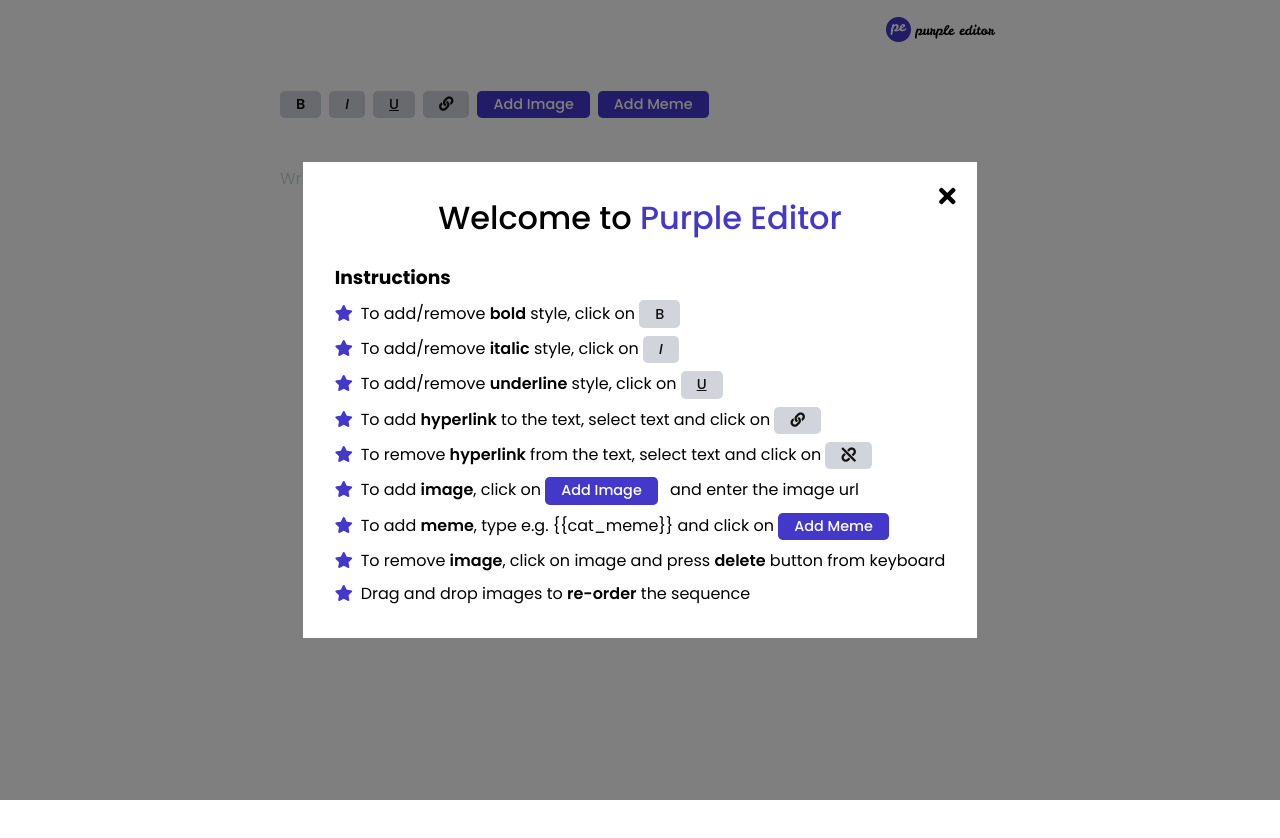
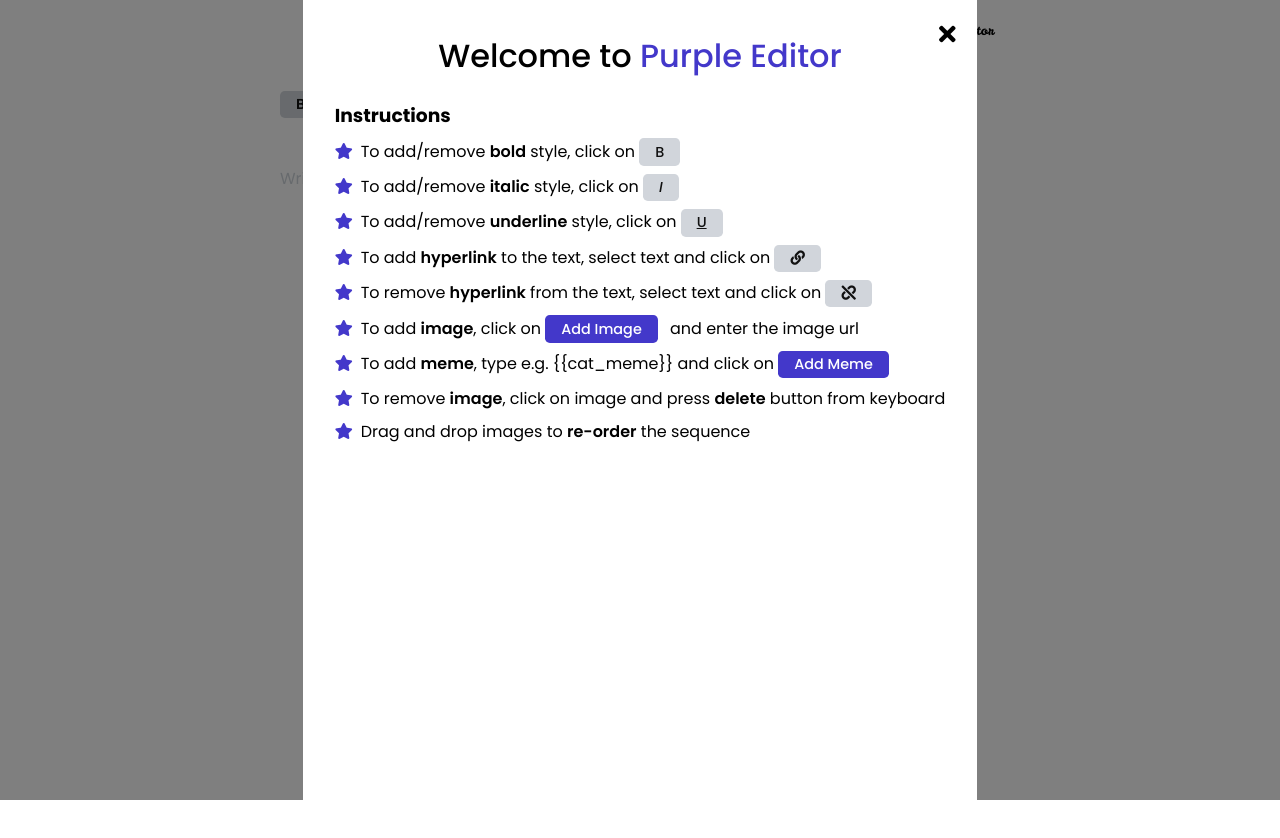
Before and after one commit to AnkitaBagale/rich-text-editor, a React (Create React App) app: page / in a window 1280 px wide. Shown: the top 838 px of the page. Built offline with nearby package versions, Linux system fonts and the light colour scheme; no server answers.

Commit message:
fix: instructions page

```diff
--- a/src/App.css
+++ b/src/App.css
@@ -113,6 +113,8 @@
 	margin: 1rem;
 	overflow: auto;
 	position: relative;
+	overflow-y: auto;
+	height: 100%;
 }
 
 .close-btn {
```
